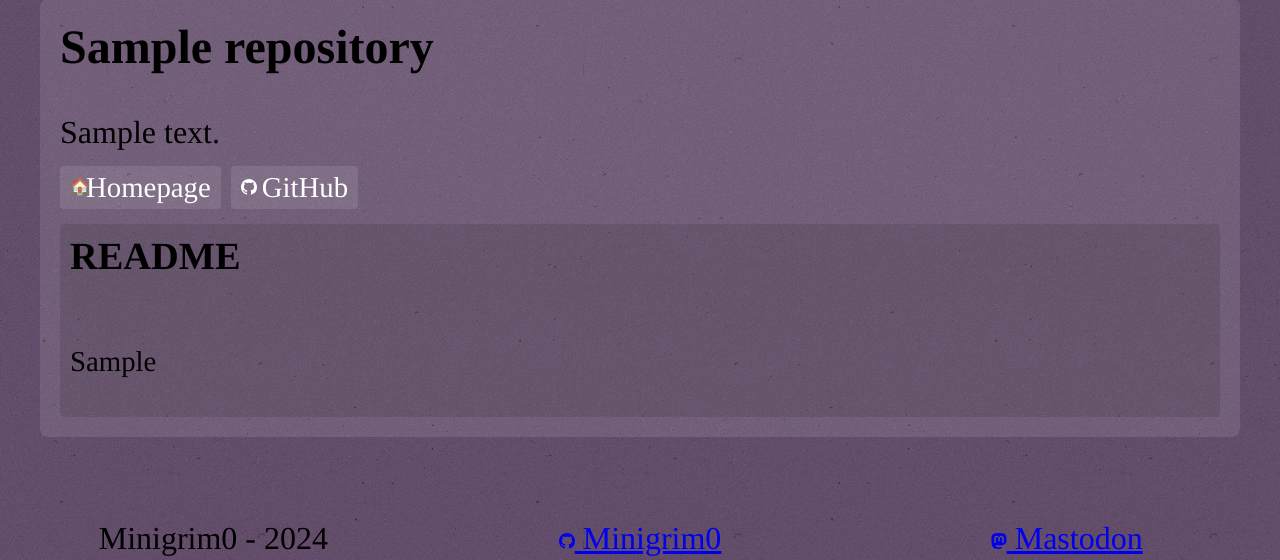
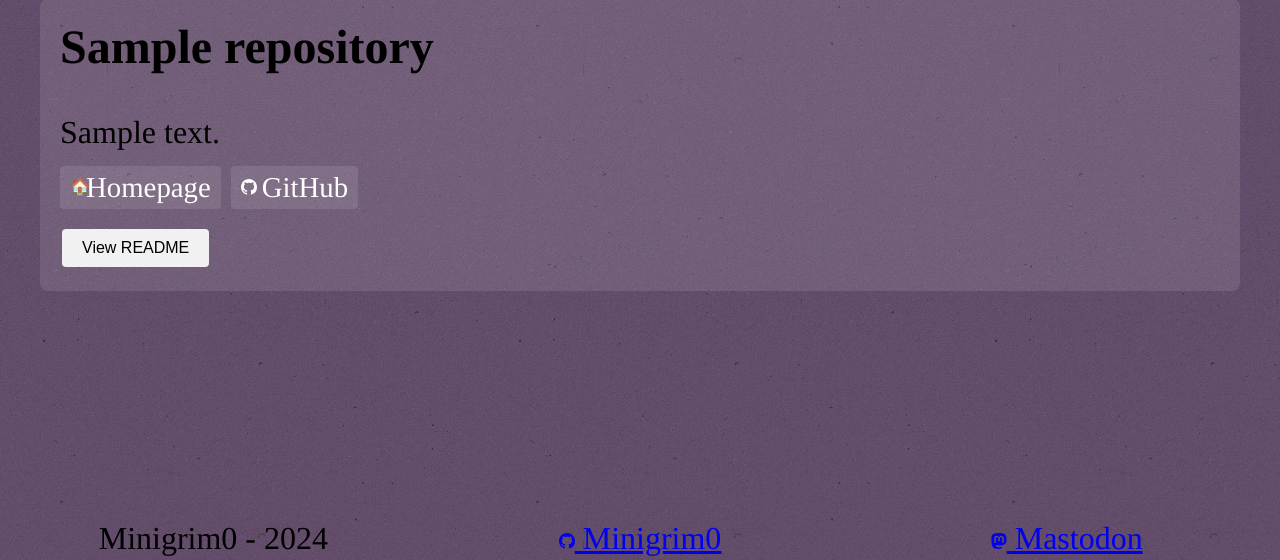
Before and after one commit to Minigrim0/Minigrim0, a Django app: page /dev/projects/ in a window 1280 px wide. Shown: the part 240-800 px from the top of the page. Run offline with Django 4.2, Linux system fonts and the light colour scheme; tables that the repository leaves empty hold one stand-in row (values such as "Sample post"); some libraries are stand-ins or nearby versions.

Commit message:
updated project page

```diff
--- a/minigrim0/assets/css/style.css
+++ b/minigrim0/assets/css/style.css
@@ -546,3 +546,68 @@ h3 p {
         grid-template-columns: 1fr;
     }
 }
+
+.modal {
+    display: none;
+    position: fixed;
+    z-index: 1;
+    left: 0;
+    top: 0;
+    width: 100%;
+    height: 100%;
+    overflow: auto;
+    background-color: rgba(0,0,0,0.4);
+}
+
+.modal-content {
+    background-color: #bbb;
+    margin: 15% auto;
+    padding: 20px;
+    border: 1px solid #888;
+    width: 80%;
+    max-width: 700px;
+}
+
+#modal-readme-content {
+    font-size: 0.6em;
+    border-radius: 10px;
+    background-color: #fff;
+    border: 1px solid #888;
+    padding: 10px;
+}
+
+#modal-title {
+    font-size: 0.7em;
+}
+
+.close {
+    color: #aaa;
+    float: right;
+    font-size: 28px;
+    font-weight: bold;
+}
+
+.close:hover,
+.close:focus {
+    color: black;
+    text-decoration: none;
+    cursor: pointer;
+}
+
+.readme-button {
+    background-color: #f1f1f1;
+    border: none;
+    color: black;
+    padding: 10px 20px;
+    text-align: center;
+    text-decoration: none;
+    display: inline-block;
+    font-size: 16px;
+    margin: 4px 2px;
+    cursor: pointer;
+    border-radius: 4px;
+}
+
+.readme-button:hover {
+    background-color: #ddd;
+}
--- a/minigrim0/templates/minigrim0/projects.html
+++ b/minigrim0/templates/minigrim0/projects.html
@@ -55,16 +55,23 @@
                         GitHub
                     </a>
                 </div>
-                <div class="project-readme">
-                    <h3>README</h3>
-                    <div class="readme-content">{{ repo.readme|markdown|safe }}</div>
-                </div>
+                <button class="readme-button" data-repo="{{ repo.name }}">View README</button>
+                <div class="readme-content" style="display: none;">{{ repo.readme|markdown|safe }}</div>
             </div>
             {% empty %}
             <div class="muted-center">
                 <small>Work in progress</small>
             </div>
             {% endfor %}
+        </div>
+
+        <!-- Modal container -->
+        <div id="readme-modal" class="modal">
+            <div class="modal-content">
+                <span class="close">&times;</span>
+                <h2 id="modal-title"></h2>
+                <div id="modal-readme-content"></div>
+            </div>
         </div>
     </div>
 </div>
@@ -103,6 +110,32 @@
                 button.classList.remove('show-tooltip');
             });
         });
+
+        // README modal functionality
+        const modal = document.getElementById('readme-modal');
+        const modalTitle = document.getElementById('modal-title');
+        const modalContent = document.getElementById('modal-readme-content');
+        const closeBtn = document.getElementsByClassName('close')[0];
+
+        document.querySelectorAll('.readme-button').forEach(button => {
+            button.addEventListener('click', function() {
+                const repoName = this.getAttribute('data-repo');
+                const readmeContent = this.parentElement.querySelector('.readme-content').innerHTML;
+                modalTitle.textContent = `${repoName} README`;
+                modalContent.innerHTML = readmeContent;
+                modal.style.display = 'block';
+            });
+        });
+
+        closeBtn.onclick = function() {
+            modal.style.display = 'none';
+        }
+
+        window.onclick = function(event) {
+            if (event.target == modal) {
+                modal.style.display = 'none';
+            }
+        }
     });
 </script>
 {% endblock %}
```
